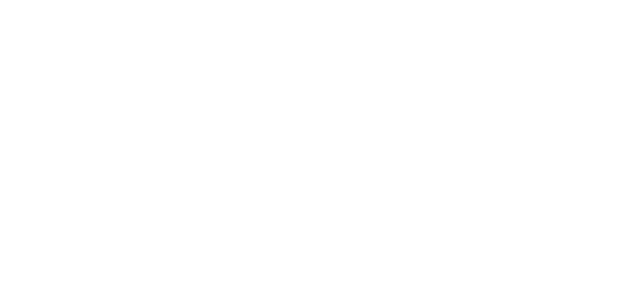
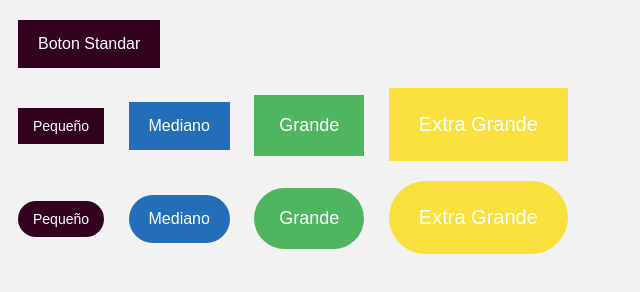
Before and after one commit to Diego-bit/PracticasCSS, a plain HTML site: page botones.html in a window 1280 px wide. Shown: the whole page, without its empty margins (0-640 px from the left). Drawn offline with Linux system fonts and the light colour scheme.

Commit message:
creacion de practica botones

```diff
--- a/botones.css
+++ b/botones.css
@@ -0,0 +1,51 @@
+body {
+
+    background: #f2f2f2;
+    font-family: Arial, sans-serif;
+}
+
+div{
+    margin: 20px 0;
+}
+
+.btn{
+    background: #32021f;
+    color: #ffffff;
+    font-size: 16px;
+    text-decoration: none;
+    padding:15px 20px;
+    display: inline-block;
+    margin: 0 10px;
+}
+
+.btn :hover{
+    opacity: .8;
+}
+
+.small{
+font-size: 14px;
+padding: 10px 15px;
+}
+
+.medium{
+    font-size: 16px;
+    padding: 15px 20px;
+    }
+
+.big{
+    font-size: 18px;
+    padding: 20px 25px;
+    }
+
+.extra-big{
+    font-size: 20px;
+    padding: 25px 30px;
+    }
+
+.azul{ background: #246eb9;}
+.verde{ background: #4fb560;}
+.naranja{ background: #f9e03f;}
+
+.border-radious{
+    border-radius: 100px;
+}
--- a/botones.html
+++ b/botones.html
@@ -1,11 +1,26 @@
 <!DOCTYPE html>
 <html lang="en">
-<head>
-	<meta charset="UTF-8">
-	<title>Botones</title>
-	<link rel="stylesheet" href="botones.css">
-</head>
-<body>
+  <head>
+    <meta charset="UTF-8" />
+    <title>Botones</title>
+    <link rel="stylesheet" href="botones.css" />
+  </head>
+  <body>
+    <div>
+      <a href="#" class="btn">Boton Standar</a>
+    </div>
+    <div>
+      <a href="#" class="btn small ">Pequeño</a>
+	  <a href="#" class="btn medium azul">Mediano</a>
+	  <a href="#" class="btn big verde">Grande</a>
+      <a href="#" class="btn extra-big naranja">Extra Grande</a>
+	</div>
 
-</body>
+	<div>
+		<a href="#" class="btn small border-radious">Pequeño</a>
+		<a href="#" class="btn medium azul border-radious">Mediano</a>
+		<a href="#" class="btn big verde border-radious">Grande</a>
+		<a href="#" class="btn extra-big naranja border-radious">Extra Grande</a>
+	  </div>
+  </body>
 </html>
```
